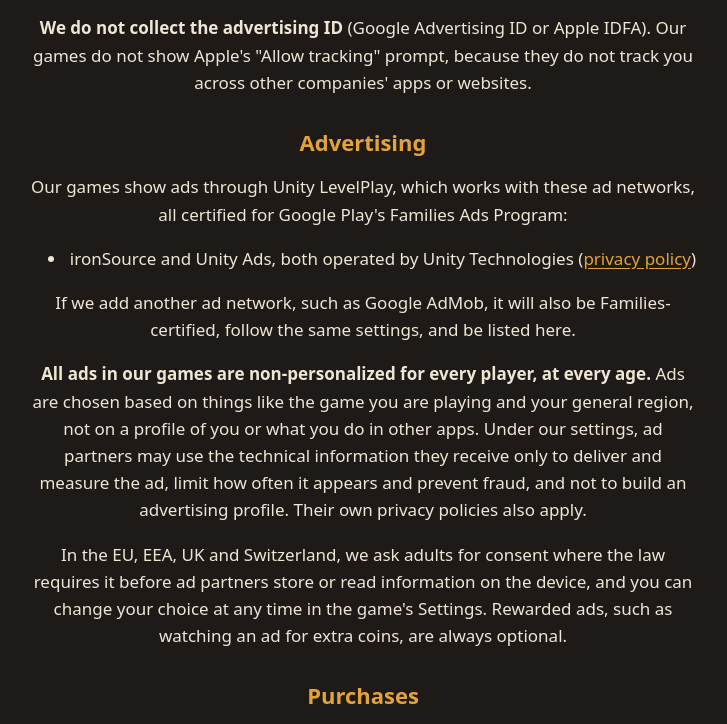
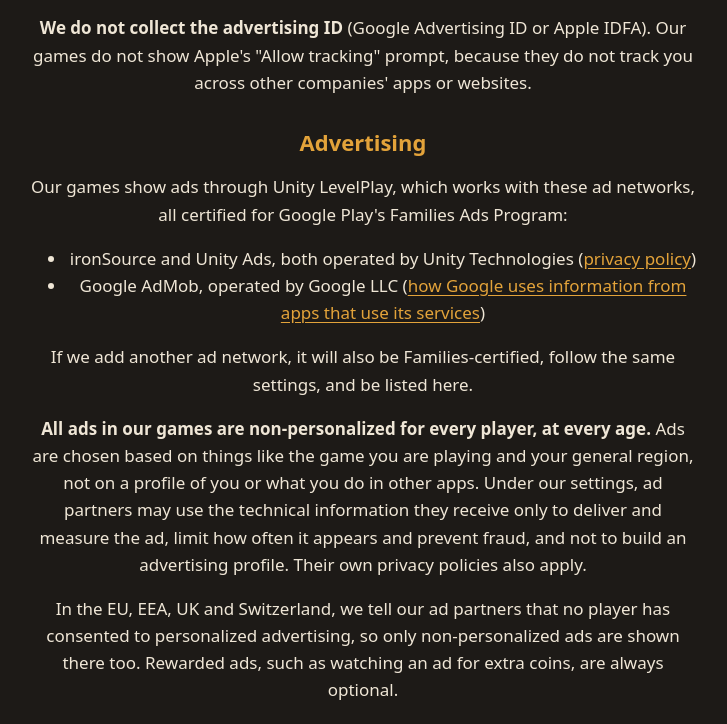
Before and after one commit to WrightiveGames/Website, a plain HTML site: page privacy/index.html in a window 1280 px wide. Shown: the part 2070-2794 px from the top of the page, without its empty margins (277-1004 px from the left). Drawn offline with Linux system fonts and the light colour scheme.

Commit message:
Privacy policy: add phone, list Google AdMob, match EU ad wording to the games
Co-Authored-By: Claude Opus 5.5 <noreply@anthropic.com>
Claude-Session: https://claude.ai/code/session_01JBU1K3CeVHEUcUaqtgxoLn

```diff
--- a/privacy/index.html
+++ b/privacy/index.html
@@ -4,7 +4,7 @@
 <body><a class="skip" href="#main">Skip to main content</a><header class="top"><a class="brand" href="/">Wrightive Games</a><nav aria-label="Main"><ul><li><a href="/about/">About Us</a></li><li><a href="/support/">Support</a></li><li><a href="/privacy/" aria-current="page">Privacy</a></li></ul></nav></header><main id="main">
 <h1>Privacy Policy</h1><p class="lead">Effective November 18, 2026. Applies to the Wrightive Games mobile games Llits and Rolling Chilled, to Fellstone when it is released, and to wrightivegames.com.</p>
 <h2>Who we are</h2><p>Wrightive Games LLC ("Wrightive Games", "we", "us") makes mobile games and is responsible for the information described in this policy.</p>
-<ul><li>Email: <a href="mailto:support@wrightivegames.com">support@wrightivegames.com</a></li><li>Mail: Wrightive Games LLC, 205 N Main Ave, Ridgefield, WA 98642, USA</li><li>Phone: [PHONE NUMBER TO CONFIRM]</li></ul>
+<ul><li>Email: <a href="mailto:support@wrightivegames.com">support@wrightivegames.com</a></li><li>Mail: Wrightive Games LLC, 205 N Main Ave, Ridgefield, WA 98642, USA</li><li>Phone: <a href="tel:+19712253670">(971) 225-3670</a></li></ul>
 <h2>Our games are made for everyone, including children</h2><p>Our games are designed for players aged 9 and up, including children under 13. We built them to collect as little information as possible from everyone, and we add extra protections for children. We follow the U.S. Children's Online Privacy Protection Act (COPPA), the Google Play Families Policy, Apple's App Store rules for apps used by children, and, where they apply, the EU and UK GDPR and the UK Age Appropriate Design Code.</p>
 <p>We do not ask any player for their name, email address, phone number, photo or precise location. Our games have no chat, no player profiles, and no way for players to share personal information with each other. Our games do not use analytics tools.</p>
 <h2>The age question</h2><p>The first time you open one of our games, it asks for your birth month and year. We do not suggest an answer or encourage a particular one. The game uses your answer only to work out an age group (under 13, or 13 and older). <strong>Only the age group is kept, on your device. Your birth month and year are not saved and are never sent to us or anyone else.</strong> The question appears before any ads start.</p>
@@ -22,9 +22,9 @@
 <li><strong>Crash logs and performance data</strong> provided by Google Play and Apple, to find and fix bugs. We do not share them with anyone else.</li></ul>
 <p><strong>We do not collect the advertising ID</strong> (Google Advertising ID or Apple IDFA). Our games do not show Apple's "Allow tracking" prompt, because they do not track you across other companies' apps or websites.</p>
 <h2>Advertising</h2><p>Our games show ads through Unity LevelPlay, which works with these ad networks, all certified for Google Play's Families Ads Program:</p>
-<ul><li>ironSource and Unity Ads, both operated by Unity Technologies (<a href="https://unity.com/legal/game-player-and-app-user-privacy-policy">privacy policy</a>)</li></ul><p>If we add another ad network, such as Google AdMob, it will also be Families-certified, follow the same settings, and be listed here.</p>
+<ul><li>ironSource and Unity Ads, both operated by Unity Technologies (<a href="https://unity.com/legal/game-player-and-app-user-privacy-policy">privacy policy</a>)</li><li>Google AdMob, operated by Google LLC (<a href="https://policies.google.com/technologies/partner-sites">how Google uses information from apps that use its services</a>)</li></ul><p>If we add another ad network, it will also be Families-certified, follow the same settings, and be listed here.</p>
 <p><strong>All ads in our games are non-personalized for every player, at every age.</strong> Ads are chosen based on things like the game you are playing and your general region, not on a profile of you or what you do in other apps. Under our settings, ad partners may use the technical information they receive only to deliver and measure the ad, limit how often it appears and prevent fraud, and not to build an advertising profile. Their own privacy policies also apply.</p>
-<p>In the EU, EEA, UK and Switzerland, we ask adults for consent where the law requires it before ad partners store or read information on the device, and you can change your choice at any time in the game's Settings. Rewarded ads, such as watching an ad for extra coins, are always optional.</p>
+<p>In the EU, EEA, UK and Switzerland, we tell our ad partners that no player has consented to personalized advertising, so only non-personalized ads are shown there too. Rewarded ads, such as watching an ad for extra coins, are always optional.</p>
 <h2>Purchases</h2><p>Some games offer optional in-app purchases, such as Remove Ads. Purchases are handled by Google Play or the Apple App Store, and we never see your card or payment details. Purchase screens are behind a parental gate. Parents can also require approval for purchases with Google Family Link or Apple Ask to Buy.</p>
 <h2>Saved progress and backups</h2><p>Your progress and settings are saved only on your device. We do not run our own cloud save and cannot see your saved games. If your phone's own backup is turned on (Android backup to your Google account, or iCloud backup on iPhone and iPad), your device may include the game's saved data in that backup. Those backups are handled by Google or Apple under their privacy policies and your device settings, and we have no access to them. If we ever add our own cloud save, we will update this policy before it is turned on.</p>
 <h2>This website</h2><p>wrightivegames.com does not ask for personal information and does not use cookies, analytics or ads. The site is hosted on GitHub Pages. GitHub may log visitors' IP addresses for security, as described in the <a href="https://docs.github.com/en/site-policy/privacy-policies/github-general-privacy-statement">GitHub Privacy Statement</a>. We do not receive those logs.</p>
```
